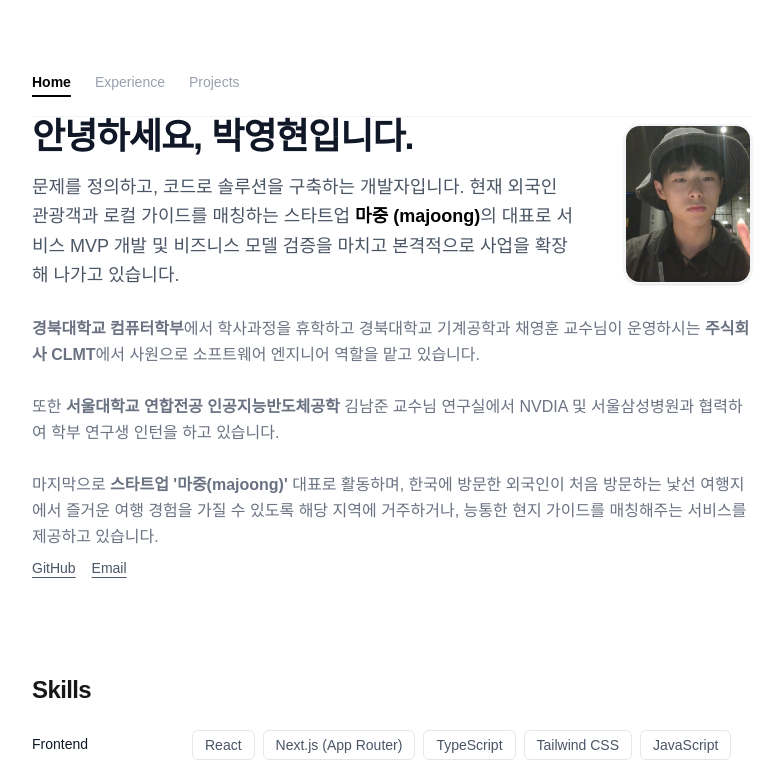
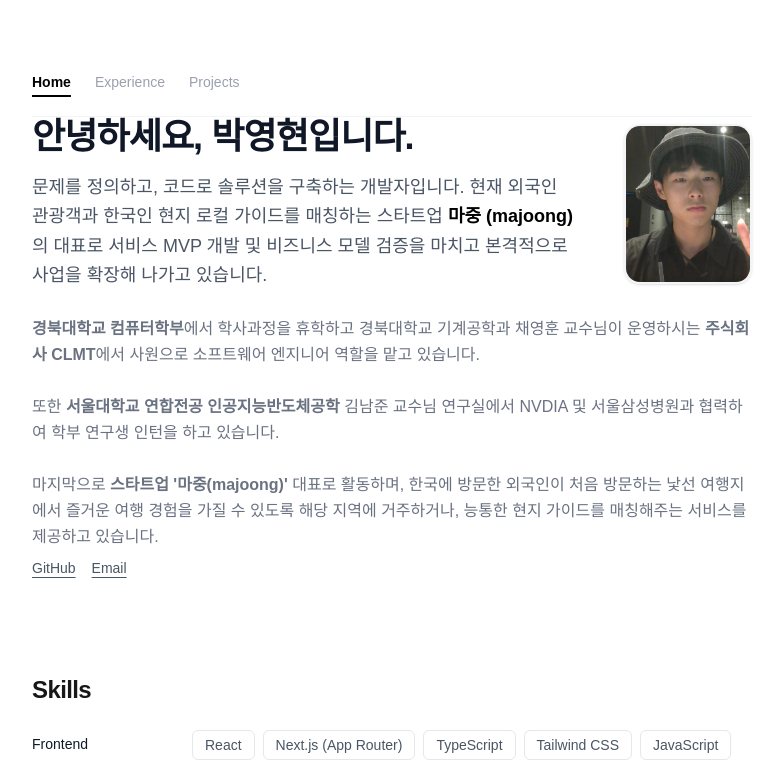
Before and after one commit to ololol125/my-portfolio-site, a Next.js app: page / in a window 1280 px wide. Shown: the top 783 px of the page, without its empty margins (248-1029 px from the left). Built offline with nearby package versions, Linux system fonts and the light colour scheme.

Commit message:
add: data/skills.ts 내용 추가

```diff
--- a/src/components/Hero.tsx
+++ b/src/components/Hero.tsx
@@ -12,7 +12,7 @@ export default function Hero() {
           </h1>
           <p className="text-lg text-gray-600 dark:text-zinc-400 leading-relaxed">
             문제를 정의하고, 코드로 솔루션을 구축하는 개발자입니다. 현재 외국인
-            관광객과 로컬 가이드를 매칭하는 스타트업{" "}
+            관광객과 한국인 현지 로컬 가이드를 매칭하는 스타트업{" "}
             <span className="font-semibold text-black dark:text-white">
               마중 (majoong)
             </span>
--- a/src/components/Navbar.tsx
+++ b/src/components/Navbar.tsx
@@ -17,7 +17,7 @@ export default function Navbar() {
   const [lockRemainingTime, setLockRemainingTime] = useState(0);
 
   const CORRECT_PASSWORD =
-    process.env.NEXT_PUBLIC_EXPERIENCE_PASSWORD || "123456";
+    process.env.NEXT_PUBLIC_EXPERIENCE_PASSWORD || "192837";
   const LOCK_DURATION = 5 * 60 * 1000; // 5분을 밀리초(ms) 단위로 계산 (300,000ms)
 
   // 1. 컴포넌트 마운트 시 localStorage에서 기존 기록 복구
--- a/src/data/skills.ts
+++ b/src/data/skills.ts
@@ -24,6 +24,6 @@ export const SKILLS_DATA: SkillCategory[] = [
   },
   {
     category: "Tools & Deployment",
-    skills: ["Git", "GitHub", "Vercel", "Postman", "Docker", "Supabase"],
+    skills: ["Git", "GitHub", "Vercel", "Postman", "Docker", "Supabase", "n8n"],
   },
 ];
```
